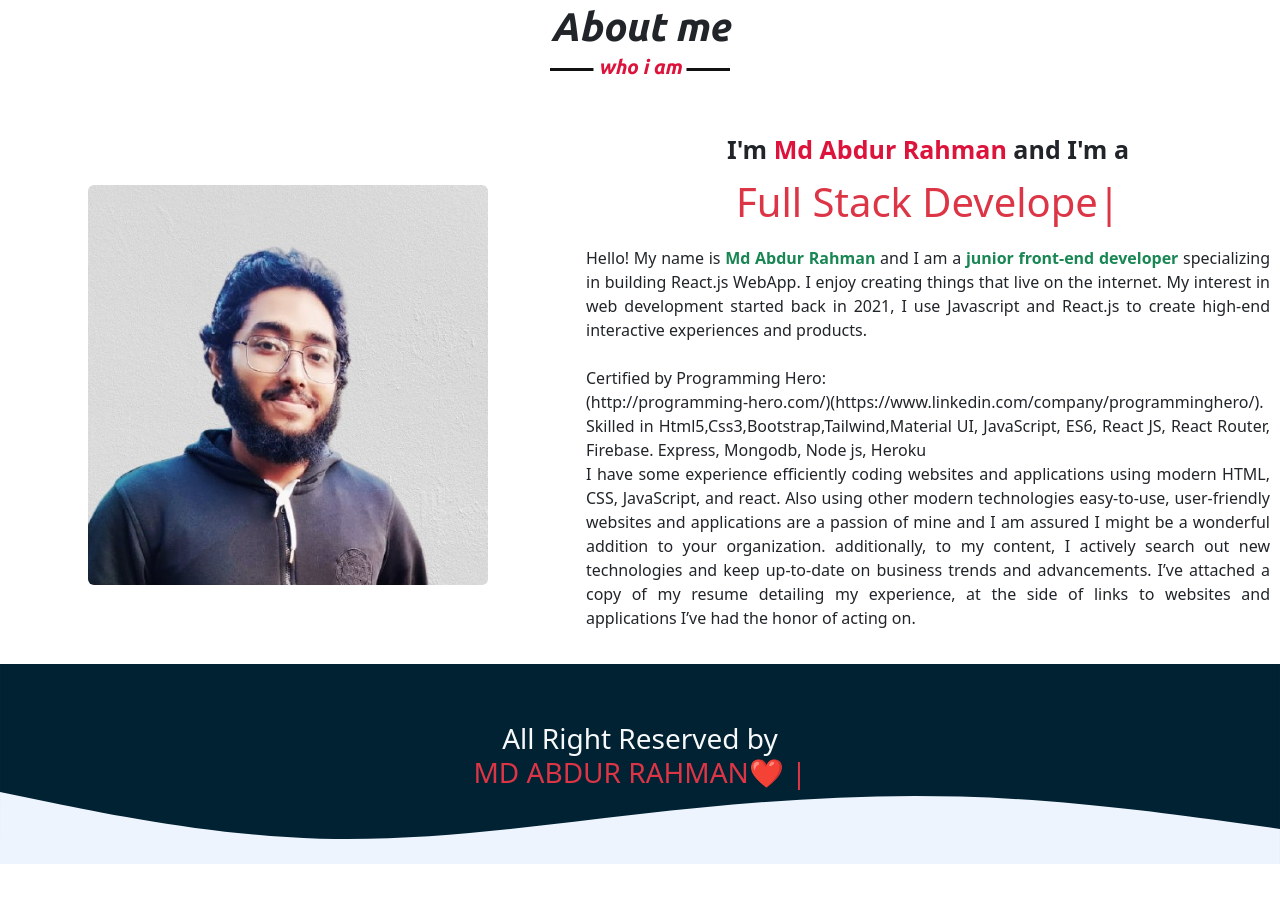
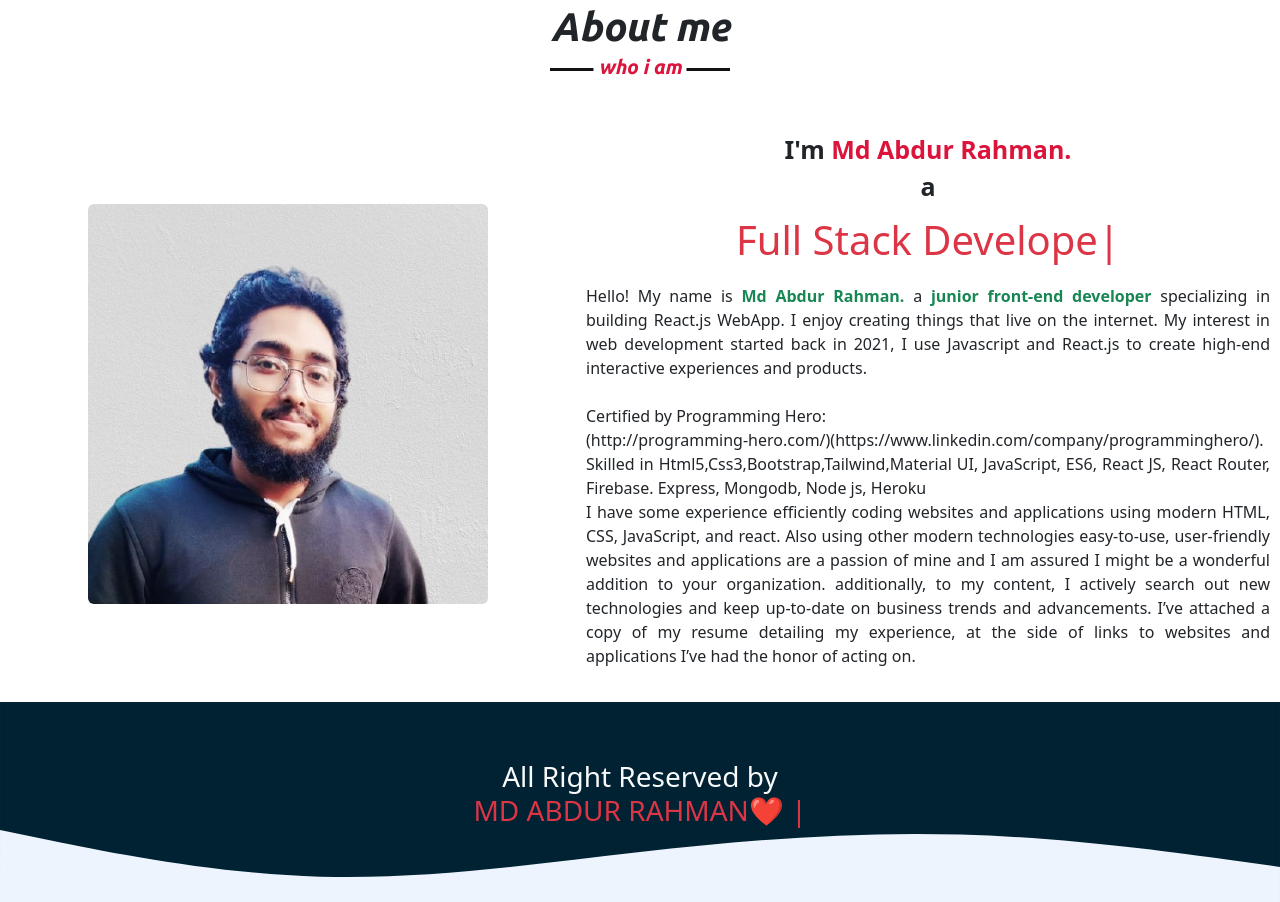
Before and after one commit to JaznanOfficial/portfolio-site, a React (Create React App) app: page / in a window 1280 px wide. Shown: the part 800-1702 px from the top of the page. Before the commit the page ends 1664 px from the top, so only its background shows below. Built offline with nearby package versions, Linux system fonts and the light colour scheme.

Commit message:
some changes

```diff
--- a/src/Components/AboutMe/about.js
+++ b/src/Components/AboutMe/about.js
@@ -14,7 +14,7 @@ const about = () => {
                     <img src={profile} alt=""/>
                 </div>
                 <div class="column right">
-                    <div className="text text-center">I'm <span className='highlighted-text'> Md Abdur Rahman </span> and I'm a <br /> <h1 className='text-danger text-center d-flex justify-content-center align-items-center'>
+                    <div className="text text-center">I'm <span className='highlighted-text'> Md Abdur Rahman. </span> <br /> a  <h1 className='text-danger text-center d-flex justify-content-center align-items-center'>
                     <Typical
                         loop={Infinity}
                         steps={[
@@ -32,7 +32,7 @@ const about = () => {
                         wrapper="p"
                     />
                 </h1></div>
-                    <p>Hello! My name is <strong className='text-success'>Md Abdur Rahman</strong> and I am a <strong className='text-success'>junior front-end developer</strong> specializing in building React.js WebApp. I enjoy creating things that live on the internet. My interest in web development started back in 2021, I use Javascript and React.js to create high-end interactive experiences and products. <br /> <br />
+                    <p>Hello! My name is <strong className='text-success'>Md Abdur Rahman.</strong> a <strong className='text-success'>junior front-end developer</strong> specializing in building React.js WebApp. I enjoy creating things that live on the internet. My interest in web development started back in 2021, I use Javascript and React.js to create high-end interactive experiences and products. <br /> <br />
 
                     Certified by Programming Hero: <br /> (http://programming-hero.com/)(https://www.linkedin.com/company/programminghero/). <br />
 
```
